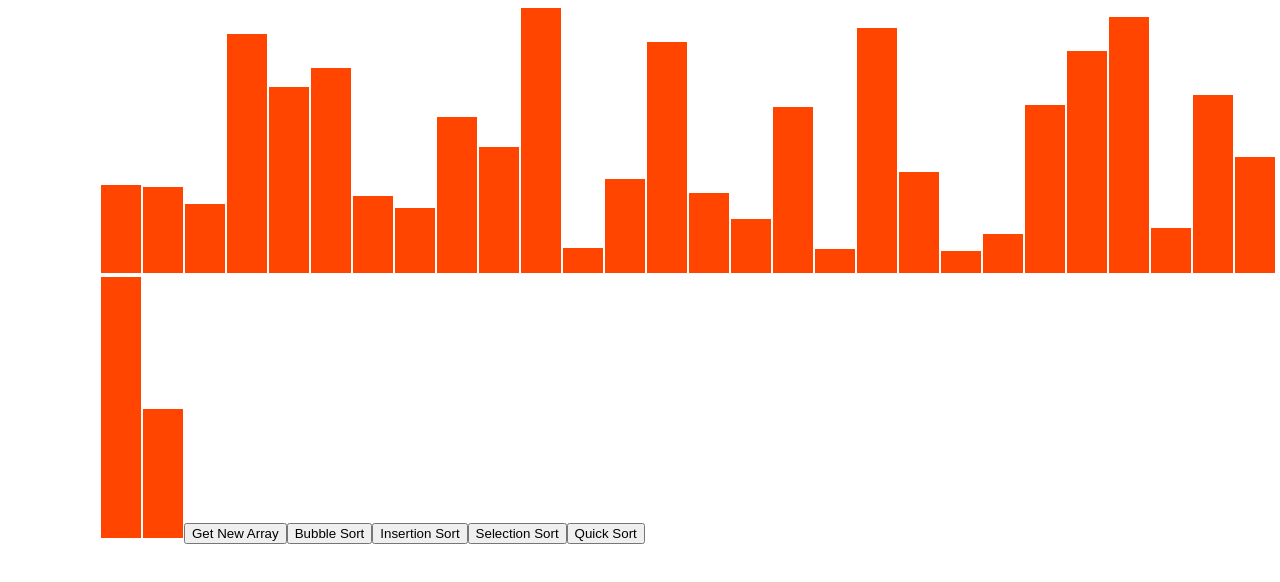
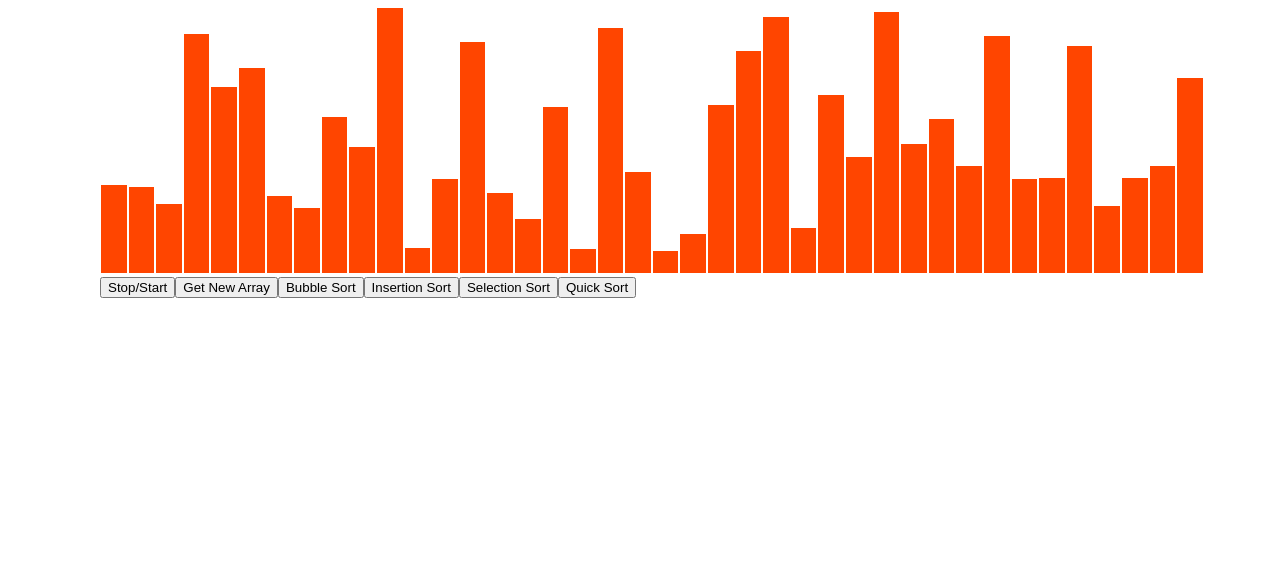
Before and after one commit to johnpatrickanders/goAlgo, a React (Create React App) app in the folder client/: page / in a window 1280 px wide. Shown: the top 582 px of the page. Built offline with nearby package versions, Linux system fonts and the light colour scheme.

Commit message:
add stop button, breaks after one use

```diff
--- a/client/src/SortingViz/SortingViz.css
+++ b/client/src/SortingViz/SortingViz.css
@@ -1,10 +1,15 @@
 .array-container {
   position: absolute;
   left: 100px;
+  height: 1050px;
+  border: 10px;
+  border-radius: 5pt;
+  stroke: palegreen;
+  stroke-width: 2pt;
 }
 
 .array-bar {
-  width: 40px;
+  width: 2vw;
   background-color: orangered;
   display: inline-block;
   margin: 0 1px;
--- a/client/src/SortingViz/SortingViz.js
+++ b/client/src/SortingViz/SortingViz.js
@@ -8,11 +8,17 @@ import './SortingViz.css';
 export default function SortingViz() {
   const [array, setArray] = useState([]);
 
-  const SPEED = 50;
-  const NUM_BARS = 30;
+  const SPEED = 40;
+  const NUM_BARS = 40;
 
   const maxBarHeight = Math.floor(window.screen.availHeight / 10);
   const maxBarContainerWidth = Math.floor(window.screen.availWidth / 150);
+
+  // let stopTimeouts = [];
+  let stop1 = null;
+  let stop2 = null;
+  let stopLoop = false;
+  let numStops = 0;
 
   const resetArray = () => {
     const array = [];
@@ -29,34 +35,49 @@ export default function SortingViz() {
     }
   }
 
+  const stopStart = () => {
+    // for (let i = 0; i < array.length * 3; i++) {
+    stopLoop = !stopLoop;
+    // let i = stopTimeouts.length - 1;
+    while (numStops >= 0) {
+      clearTimeout(numStops);
+      console.log("STOPPPPPP");
+      numStops--;
+    }
+  }
+
   useEffect(() => {
     resetArray();
   }, []);
 
   const bubbleSortAnimate = () => {
     const animations = bubbleSort(array);
-    for (let i = 0; i < animations.length; i++) {
+    for (let i = 0; i < animations.length && !stopLoop; i++) {
       const bars = document.getElementsByClassName('array-bar');
       const [barOneIdx, barTwoIdx] = animations[i];
       const barOne = bars[barOneIdx].style;
       const barTwo = bars[barTwoIdx].style;
       const isColorChange = i % 3 !== 2;
       if (isColorChange) { // if the index falls just BEFORE the swap (i.e. on 2nd comparison)
-        setTimeout(() => {
+        stop1 = setTimeout(() => {
           const currentBarColor = i % 3 === 0 ? 'blue' : 'green'; // if the index falls on the "swap" value...
           barOne.backgroundColor = currentBarColor;
           barTwo.backgroundColor = currentBarColor;
         }, i * SPEED)
       } else {
-        setTimeout(() => {
+        stop2 = setTimeout(() => {
           if (barOneIdx > barTwoIdx) {
             const tempHeight = barOne.height;
             barOne.height = barTwo.height;
             barTwo.height = tempHeight;
             barOne.backgroundColor = 'purple';
           }
-        }, i * SPEED)
+        }, i * SPEED);
       }
+      numStops += 1;
+      // stopTimeouts.push(stop1);
+      // stopTimeouts.push(stop2);
+      // console.log(stopTimeouts)
     }
 
   }
@@ -211,11 +232,14 @@ export default function SortingViz() {
         >
         </div>
       ))}
-      <button onClick={resetArray}>Get New Array</button>
-      <button onClick={bubbleSortAnimate}>Bubble Sort</button>
-      <button onClick={insertionSortAnimate}>Insertion Sort</button>
-      <button onClick={selectionSortAnimate}>Selection Sort</button>
-      <button onClick={quickSortAnimate}>Quick Sort</button>
+      <div className="buttons">
+        <button onClick={stopStart}>Stop/Start</button>
+        <button onClick={resetArray}>Get New Array</button>
+        <button onClick={bubbleSortAnimate}>Bubble Sort</button>
+        <button onClick={insertionSortAnimate}>Insertion Sort</button>
+        <button onClick={selectionSortAnimate}>Selection Sort</button>
+        <button onClick={quickSortAnimate}>Quick Sort</button>
+      </div>
     </div>
   )
 
```
